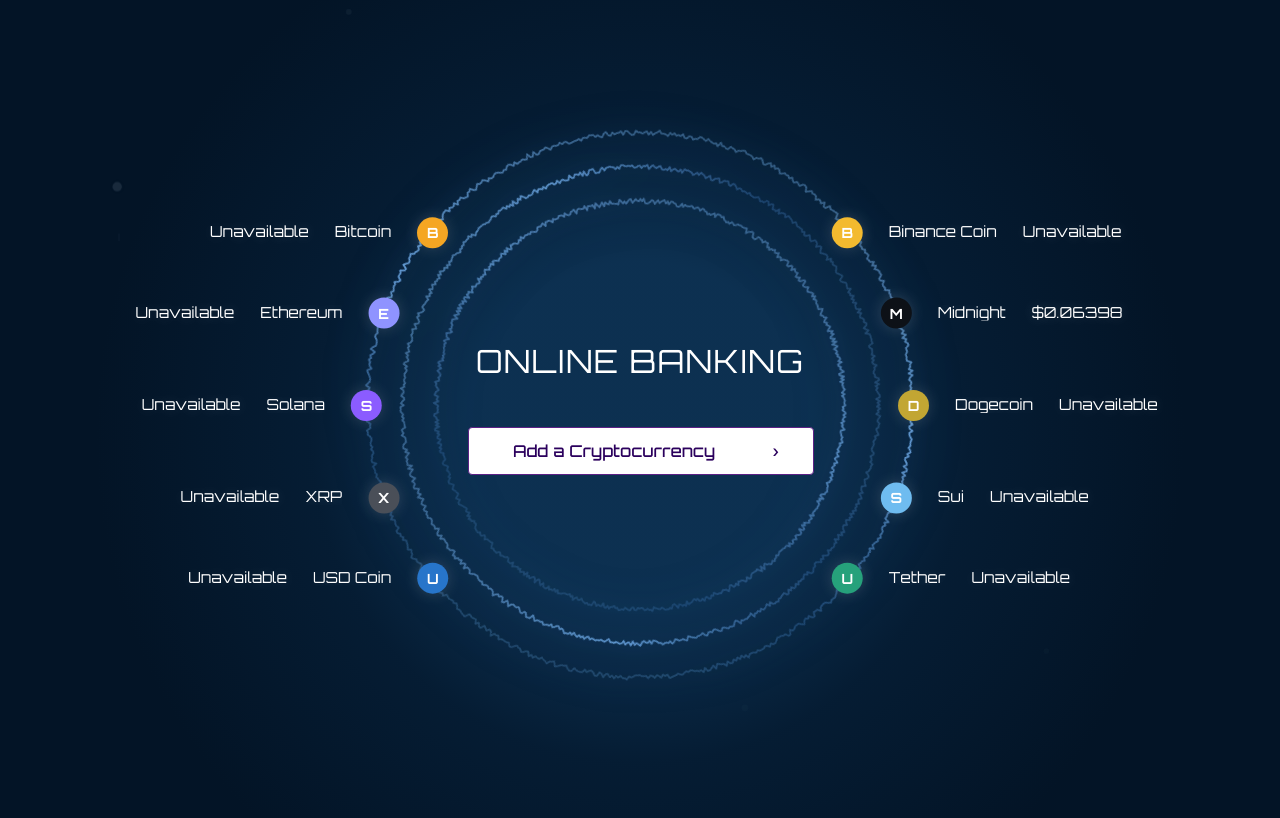
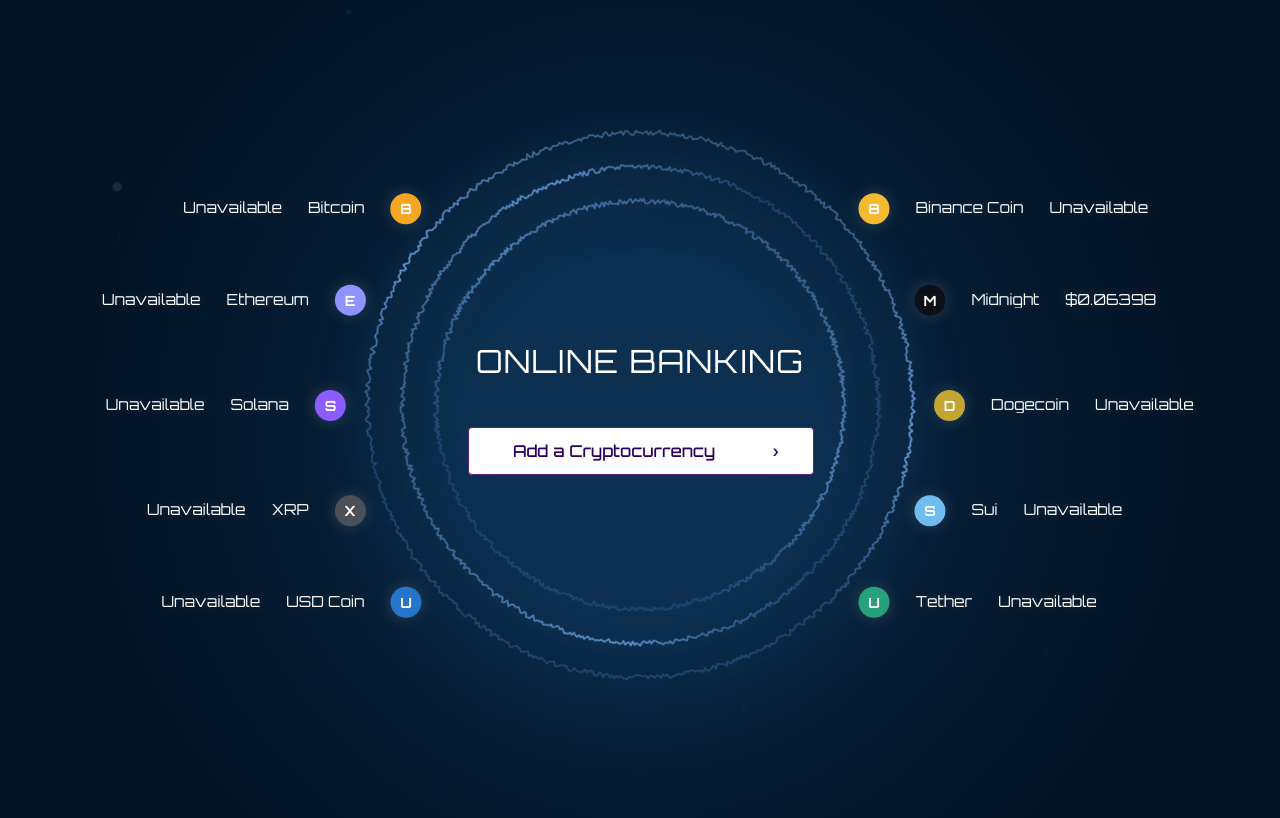
Before and after one commit to heIIokltty/TraineeTask, a website built with Vite: page frontend/index.html in a window 1280 px wide. Shown: the part 1147-1965 px from the top of the page. Built offline with nearby package versions, Linux system fonts and the light colour scheme; no server answers.

Commit message:
fix(frontend): offset crypto card icons from orbit

```diff
--- a/frontend/src/widgets/crypto-board/CryptoBoard.css
+++ b/frontend/src/widgets/crypto-board/CryptoBoard.css
@@ -13,7 +13,7 @@
   position: relative;
   z-index: var(--z-index-base);
   --circle-size: 760px;
-  --crypto-card-radius: calc(var(--circle-size) * 0.43);
+  --crypto-card-radius: calc(var(--circle-size) * 0.49);
   width: min(100% - 160px, 1760px);
   min-height: 917px;
   margin: 0 auto;
```
